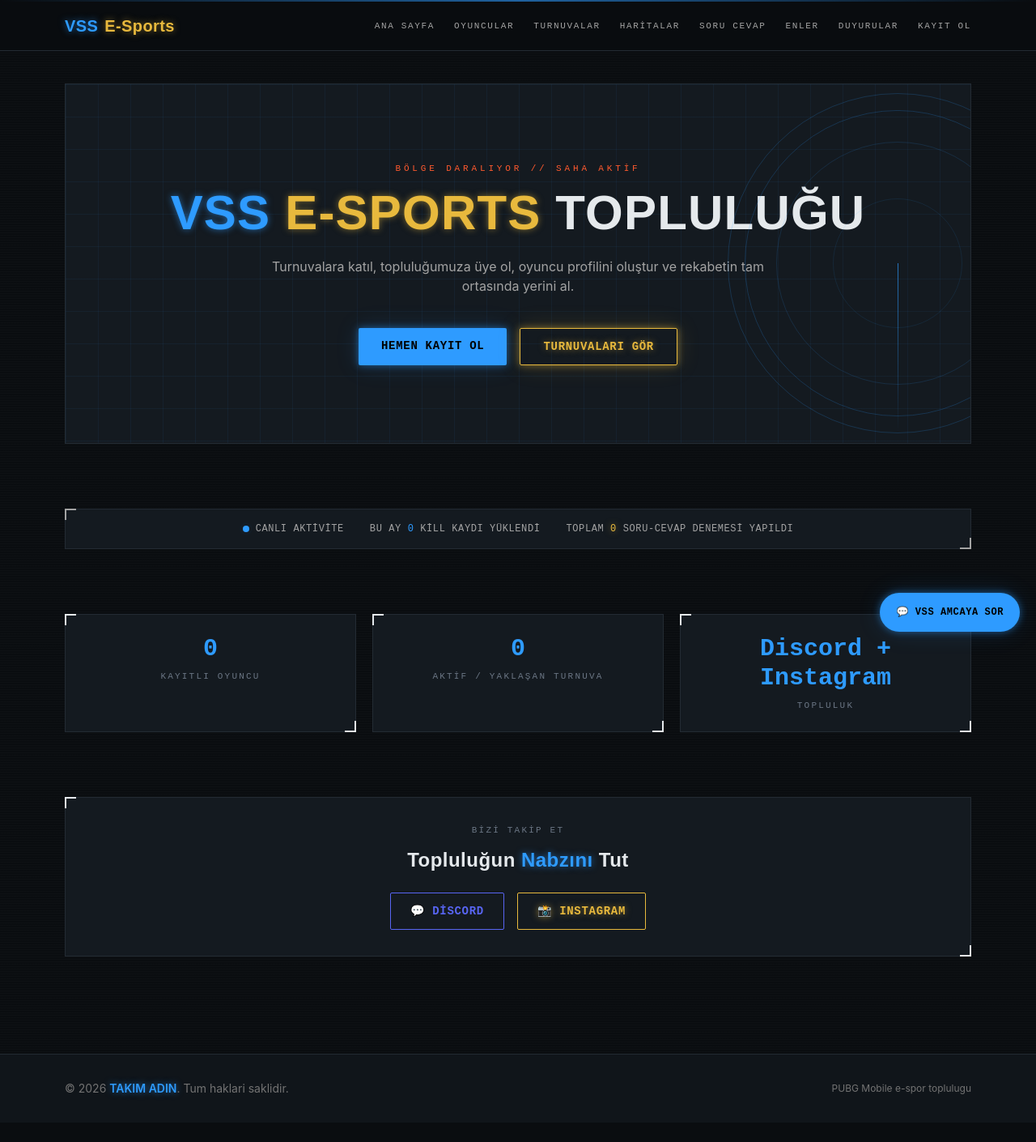
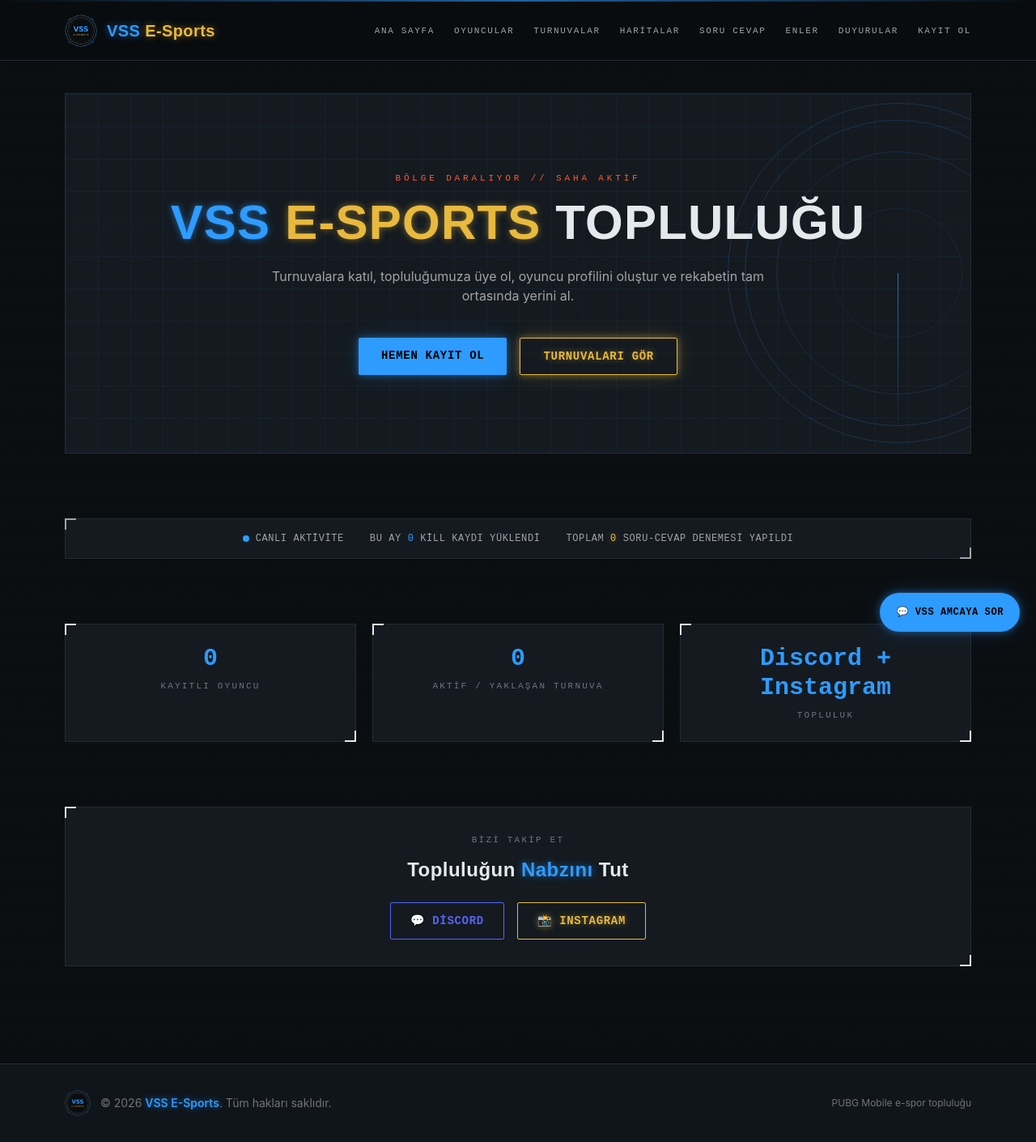
Before and after one commit to vss-espor-site/vss-espor-site, a Next.js app: page / in a window 1280 px wide. Shown: the whole page at 81% size. Before the commit the page ends 1386 px from the top, so only its background shows below. Built offline with nearby package versions, Linux system fonts and the light colour scheme.

Commit message:
Logo Navbar ve Footera eklendi

```diff
--- a/src/components/Footer.tsx
+++ b/src/components/Footer.tsx
@@ -1,15 +1,18 @@
+import Image from "next/image";
+
 export default function Footer() {
   return (
     <footer className="mt-20 border-t border-bg-border bg-bg-soft py-8">
       <div className="mx-auto flex max-w-6xl flex-col items-center justify-between gap-4 px-4 text-sm text-neutral-500 md:flex-row">
-        <p>
-          &copy; {new Date().getFullYear()}{" "}
-          <span className="neon-text font-semibold">
-            {process.env.NEXT_PUBLIC_SITE_NAME || "TAKIM ADIN"}
-          </span>
-          . Tum haklari saklidir.
-        </p>
-        <p className="text-xs">PUBG Mobile e-spor toplulugu</p>
+        <div className="flex items-center gap-3">
+          <Image src="/logo.png" alt="VSS E-Sports" width={32} height={32} />
+          <p>
+            &copy; {new Date().getFullYear()}{" "}
+            <span className="neon-text font-semibold">VSS E-Sports</span>
+            . Tüm hakları saklıdır.
+          </p>
+        </div>
+        <p className="text-xs">PUBG Mobile e-spor topluluğu</p>
       </div>
     </footer>
   );
--- a/src/components/Navbar.tsx
+++ b/src/components/Navbar.tsx
@@ -1,4 +1,5 @@
 import Link from "next/link";
+import Image from "next/image";
 
 const links = [
   { href: "/", label: "Ana Sayfa" },
@@ -16,9 +17,11 @@
     <header className="sticky top-0 z-40 border-b border-bg-border bg-bg/95 backdrop-blur">
       <div className="h-[2px] w-full bg-gradient-to-r from-transparent via-neon-green to-transparent opacity-60" />
       <nav className="mx-auto flex max-w-6xl items-center justify-between px-4 py-4">
-        <Link href="/" className="flex items-center gap-2 font-display text-xl font-bold tracking-widest">
-          <span className="neon-text">VSS</span>
-          <span className="gold-text">E-Sports</span>
+        <Link href="/" className="flex items-center gap-3 font-display text-xl font-bold tracking-widest">
+          <Image src="/logo.png" alt="VSS E-Sports" width={40} height={40} priority />
+          <span>
+            <span className="neon-text">VSS</span> <span className="gold-text">E-Sports</span>
+          </span>
         </Link>
         <ul className="hidden gap-6 font-hud text-[11px] uppercase tracking-[0.15em] text-neutral-400 md:flex">
           {links.map((l) => (
```
Also changed, not shown: public/logo.png (added).
